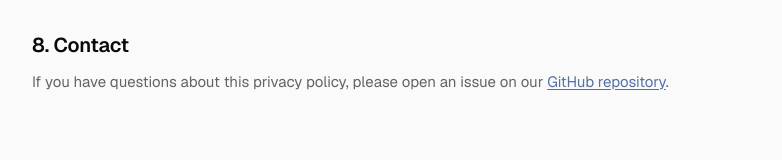
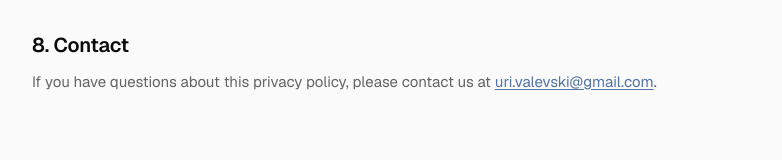
Before and after one commit to uriva/tract, a Next.js app: page /privacy in a window 1280 px wide. Shown: the part 1261-1421 px from the top of the page, without its empty margins (248-1030 px from the left). Built offline with nearby package versions, Linux system fonts and the light colour scheme.

Commit message:
Replace GitHub issue links with email contact on legal pages

```diff
--- a/src/app/privacy/page.tsx
+++ b/src/app/privacy/page.tsx
@@ -133,13 +133,13 @@ export default function PrivacyPage() {
               8. Contact
             </h2>
             <p className="text-muted-foreground leading-relaxed">
-              If you have questions about this privacy policy, please open an
-              issue on our{" "}
+              If you have questions about this privacy policy, please contact
+              us at{" "}
               <a
-                href="https://github.com/uriva/tract"
+                href="mailto:uri.valevski@gmail.com"
                 className="text-accent underline underline-offset-2 hover:opacity-70 transition-opacity"
               >
-                GitHub repository
+                uri.valevski@gmail.com
               </a>
               .
             </p>
--- a/src/app/terms/page.tsx
+++ b/src/app/terms/page.tsx
@@ -150,13 +150,12 @@ export default function TermsPage() {
               11. Contact
             </h2>
             <p className="text-muted-foreground leading-relaxed">
-              If you have questions about these terms, please open an issue on
-              our{" "}
+              If you have questions about these terms, please contact us at{" "}
               <a
-                href="https://github.com/uriva/tract"
+                href="mailto:uri.valevski@gmail.com"
                 className="text-accent underline underline-offset-2 hover:opacity-70 transition-opacity"
               >
-                GitHub repository
+                uri.valevski@gmail.com
               </a>
               .
             </p>
```
